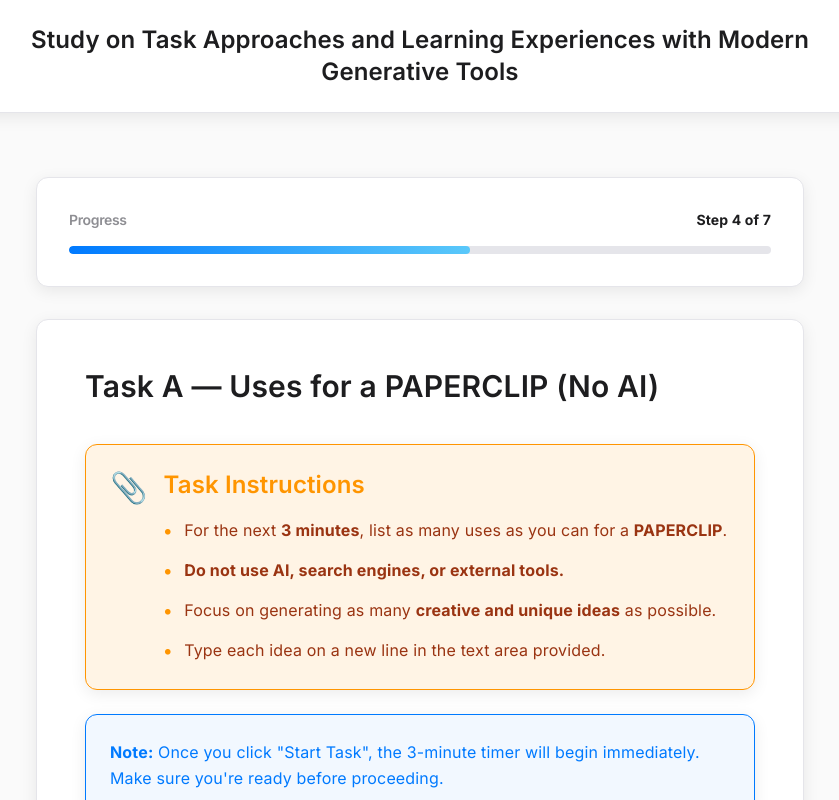
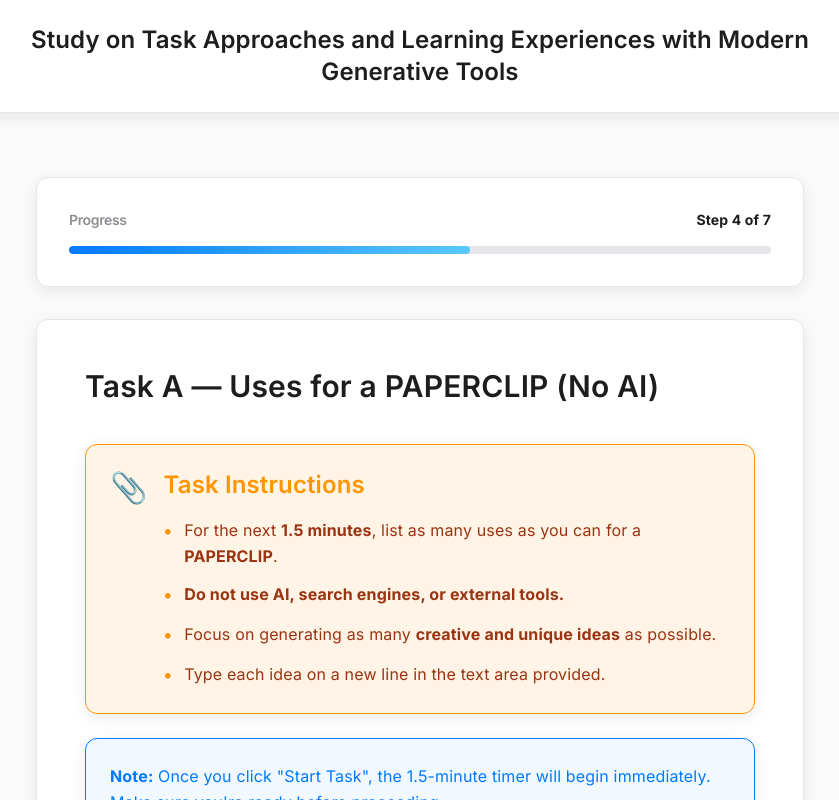
Before and after one commit to keshavdubeyy/urm_project, a Next.js app: page /task-no-ai in a window 1280 px wide. Shown: the top 800 px of the page, without its empty margins (220-1059 px from the left). Built offline with nearby package versions, Linux system fonts and the light colour scheme.

Commit message:
Update task timer from 3 minutes to 1.5 minutes
- Reduce timer duration from 180 seconds to 90 seconds for both tasks
- Update all task instruction text to mention 1.5 minutes
- Update timer start notifications across Task A and Task B pages
- Maintain consistency across No-AI and AI-assisted tasks

```diff
--- a/app/task-ai/activity/page.tsx
+++ b/app/task-ai/activity/page.tsx
@@ -47,7 +47,7 @@ export default function TaskAIActivityPage() {
         </div>
 
         {/* Timer */}
-        <Timer duration={180} onComplete={handleTimerComplete} isActive={isTimerActive} />
+        <Timer duration={90} onComplete={handleTimerComplete} isActive={isTimerActive} />
 
         {/* Time up message */}
         {isTimeUp && (
--- a/app/task-ai/page.tsx
+++ b/app/task-ai/page.tsx
@@ -38,7 +38,7 @@ export default function TaskAIPage() {
               <ul className="space-y-3 apple-body text-green-800">
                 <li className="flex items-start gap-3">
                   <span className="text-green-600 font-bold text-lg">•</span>
-                  <span>For the next <strong>3 minutes</strong>, list as many uses as you can for a <strong>PAPERCLIP with AI support</strong>.</span>
+                  <span>For the next <strong>1.5 minutes</strong>, list as many uses as you can for a <strong>PAPERCLIP with AI support</strong>.</span>
                 </li>
                 <li className="flex items-start gap-3">
                   <span className="text-green-600 font-bold text-lg">•</span>
@@ -59,7 +59,7 @@ export default function TaskAIPage() {
 
         <div className="apple-card bg-apple-blue bg-opacity-5 border-apple-blue p-6">
           <p className="apple-body text-apple-blue">
-            <strong>Note:</strong> Once you click "Start Task", the 3-minute timer will begin immediately.
+            <strong>Note:</strong> Once you click "Start Task", the 1.5-minute timer will begin immediately.
             You can open your AI tool in another tab or window. Make sure you're ready before proceeding.
           </p>
         </div>
--- a/app/task-no-ai/activity/page.tsx
+++ b/app/task-no-ai/activity/page.tsx
@@ -47,7 +47,7 @@ export default function TaskNoAIActivityPage() {
         </div>
 
         {/* Timer */}
-        <Timer duration={180} onComplete={handleTimerComplete} isActive={isTimerActive} />
+        <Timer duration={90} onComplete={handleTimerComplete} isActive={isTimerActive} />
 
         {/* Time up message */}
         {isTimeUp && (
--- a/app/task-no-ai/page.tsx
+++ b/app/task-no-ai/page.tsx
@@ -38,7 +38,7 @@ export default function TaskNoAIPage() {
               <ul className="space-y-3 apple-body text-orange-800">
                 <li className="flex items-start gap-3">
                   <span className="text-apple-orange font-bold text-lg">•</span>
-                  <span>For the next <strong>3 minutes</strong>, list as many uses as you can for a <strong>PAPERCLIP</strong>.</span>
+                  <span>For the next <strong>1.5 minutes</strong>, list as many uses as you can for a <strong>PAPERCLIP</strong>.</span>
                 </li>
                 <li className="flex items-start gap-3">
                   <span className="text-apple-orange font-bold text-lg">•</span>
@@ -59,7 +59,7 @@ export default function TaskNoAIPage() {
 
         <div className="apple-card bg-apple-blue bg-opacity-5 border-apple-blue p-6">
           <p className="apple-body text-apple-blue">
-            <strong>Note:</strong> Once you click "Start Task", the 3-minute timer will begin immediately.
+            <strong>Note:</strong> Once you click "Start Task", the 1.5-minute timer will begin immediately.
             Make sure you're ready before proceeding.
           </p>
         </div>
```
